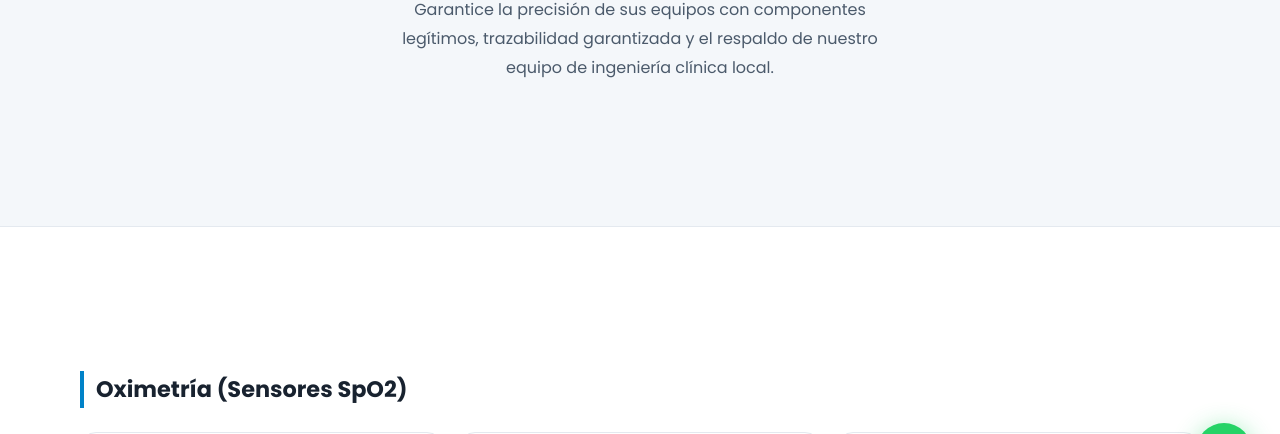
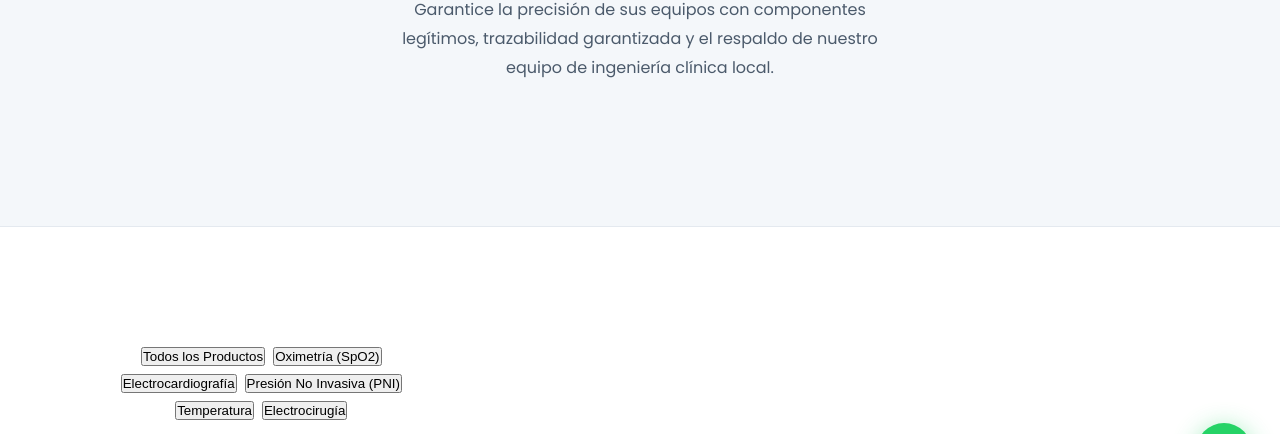
Before and after one commit to gonzaseq/medisyncweb, a plain HTML site: page tienda.html in a window 1280 px wide. Shown: the part 293-727 px from the top of the page. Drawn offline with Linux system fonts and the light colour scheme.

Commit message:
Update tienda.html

```diff
--- a/tienda.html
+++ b/tienda.html
@@ -119,7 +119,14 @@
 
 <section id="productos" style="background: var(--white); padding-bottom: 60px;">
   <div class="services-grid">
-
+      <div class="filtros-container fade-up" style="display: flex; flex-wrap: wrap; gap: var(--sp-2); margin-bottom: var(--sp-5); justify-content: center;">
+  <button class="btn-filtro active" data-filter="todos">Todos los Productos</button>
+  <button class="btn-filtro" data-filter="oximetria">Oximetría (SpO2)</button>
+  <button class="btn-filtro" data-filter="ecg">Electrocardiografía</button>
+  <button class="btn-filtro" data-filter="pni">Presión No Invasiva (PNI)</button>
+  <button class="btn-filtro" data-filter="temperatura">Temperatura</button>
+  <button class="btn-filtro" data-filter="electrobisturi">Electrocirugía</button>
+</div>
     <div class="categoria-title">Oximetría (Sensores SpO2)</div>
 
     <div class="service-card fade-up">
```
